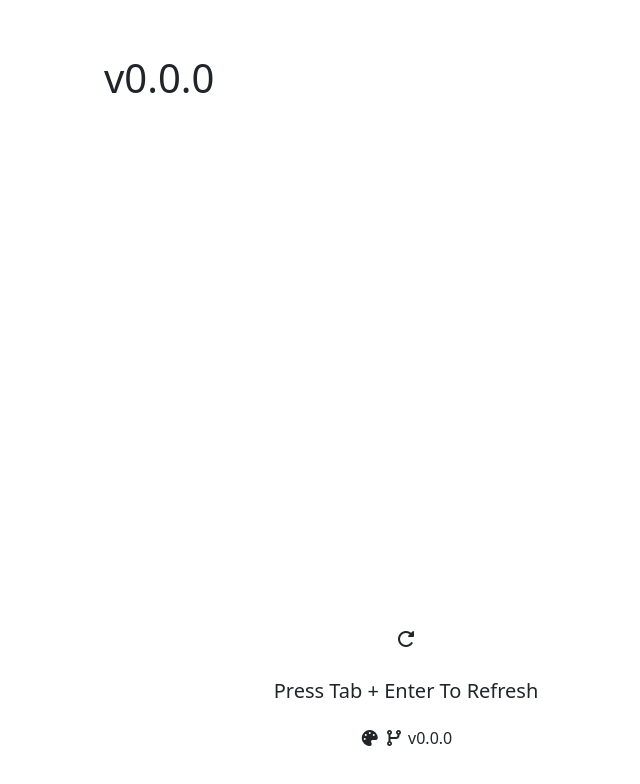
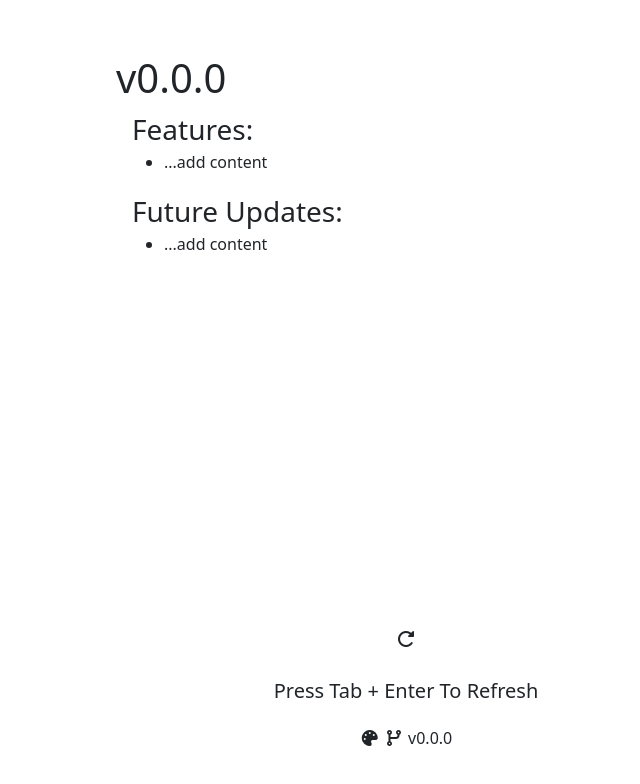
Before and after one commit to Apridonidze/typing-app, a React (Vite) app: page / in a window 1280 px wide. Both pictures are taken after a click on the element "v0.0.0". Shown: the top 784 px of the page, without its empty margins (234-874 px from the left). Built offline with nearby package versions, Linux system fonts and the light colour scheme.

Commit message:
added laytout for Versions.jsx to fill in future

```diff
--- a/src/containers/Versions.jsx
+++ b/src/containers/Versions.jsx
@@ -2,8 +2,22 @@ const Versions = () => {
     return(
     <div className="versions-container d-flex flex-column container  rounded-2 w-50 h-auto my-5 justify-content-center " style={{backgroundColor: localStorage.getItem('background-theme')}}>
 
-        <div className="v0.0.0-container">
+        <div className="v0.0.0-container container d-flex flex-column">
             <span className="fs-1">v0.0.0</span>
+
+            <span className="fs-3 ps-3">Features:</span>
+
+            <ul className="ps-5">
+                <li>...add content</li>
+            </ul>
+
+             <span className="fs-3 ps-3">Future Updates:</span>
+
+            <ul className="ps-5">
+                <li>...add content</li>
+            </ul>
+
+
         </div>
 
     </div>
```
